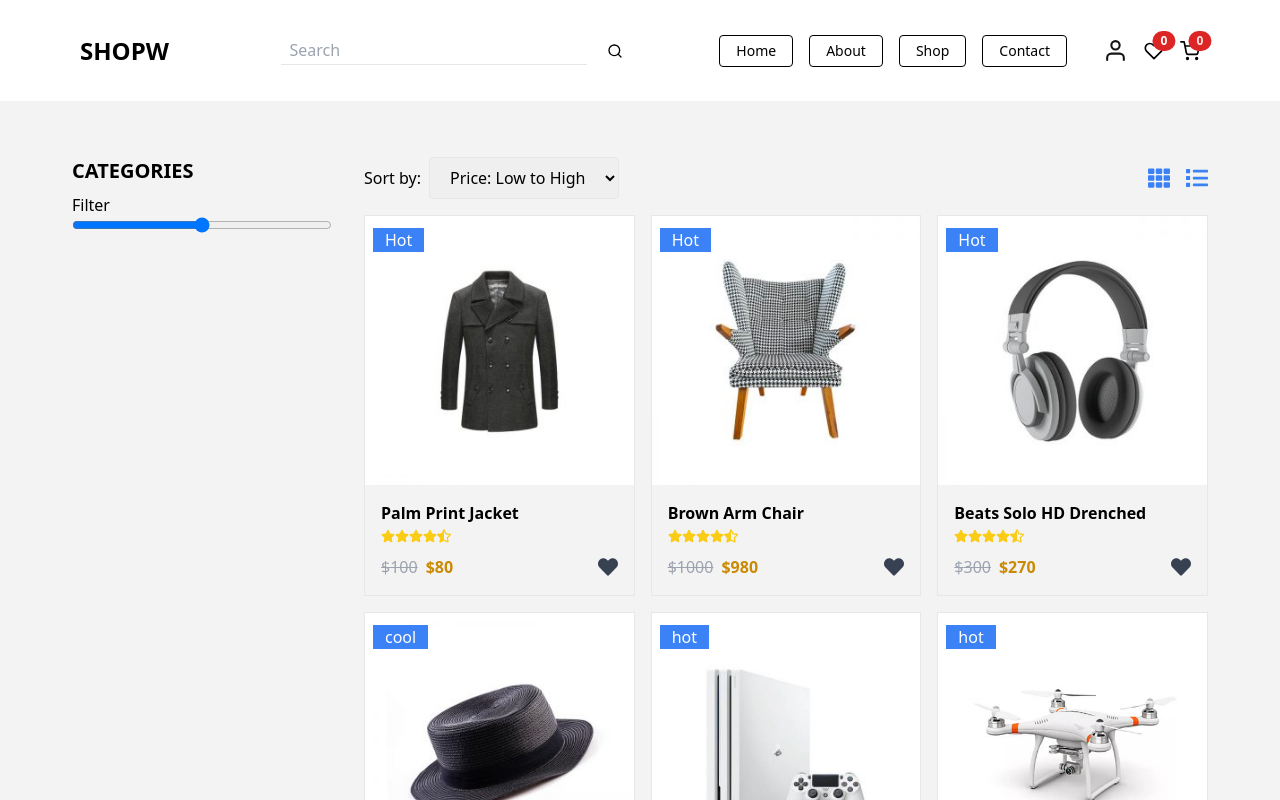
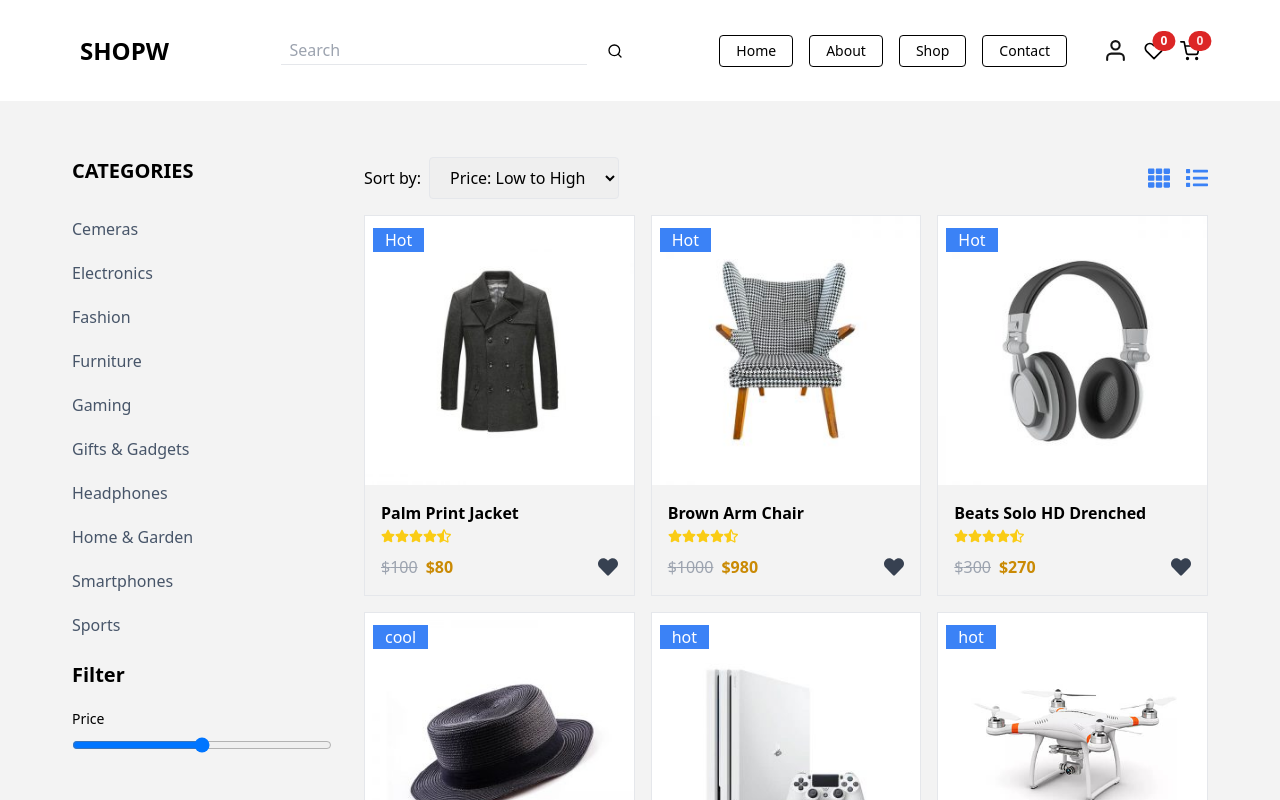
Before and after one commit to itznur07/shopw-commerce, a React (Create React App) app: page /shop in a window 1280 px wide. Shown: the top 800 px of the page. Built offline with nearby package versions, Linux system fonts and the light colour scheme.

Commit message:
some changes

```diff
--- a/src/Components/Cart.js
+++ b/src/Components/Cart.js
@@ -29,11 +29,13 @@ const Cart = () => {
           <p className='font-semibold text-2xl'>Total: ${totalCost}</p>
         </div>
         <div className='flex justify-end my-3'>
-          <Link to='/checkout'>
-            <button className=' bg-black text-white py-2 px-4 w-36'>
-              Checkout
-            </button>
-          </Link>
+          {cart.length === 0 ? null : (
+            <Link to='/checkout'>
+              <button className=' bg-black text-white py-2 px-4 w-36'>
+                Checkout
+              </button>
+            </Link>
+          )}
         </div>
       </div>
     </>
--- a/src/Components/CartSideView.js
+++ b/src/Components/CartSideView.js
@@ -1,6 +1,7 @@
 import { AiOutlineClose } from "react-icons/ai";
 import { FaTrash } from "react-icons/fa";
 import { useDispatch, useSelector } from "react-redux";
+import { Link } from "react-router-dom";
 import { removeFromCart } from "../store/reducers/productsSlice";
 
 const ProductCartSidebar = ({ isOpen, onClose }) => {
@@ -58,9 +59,14 @@ const ProductCartSidebar = ({ isOpen, onClose }) => {
           <p>Subtotal:</p>
           <p className='font-semibold'>${total}</p>
         </div>
-        <button className='bg-black text-white py-2 px-4 w-full'>
-          Checkout
-        </button>
+
+        {cart.length === 0 ? null : (
+          <Link to='/checkout'>
+            <button className='bg-black text-white py-2 px-4 w-full'>
+              Checkout
+            </button>
+          </Link>
+        )}
       </div>
     </div>
   );
--- a/src/Components/Navigaion.js
+++ b/src/Components/Navigaion.js
@@ -4,7 +4,6 @@ import { useSelector } from "react-redux";
 import { Link } from "react-router-dom";
 
 const Navigation = () => {
-
   const { cart, wish } = useSelector((state) => state.products);
 
   /** Get Qty Lenght for Show Frontend */
@@ -13,7 +12,7 @@ const Navigation = () => {
 
   return (
     <>
-      <div className='bg-white'>
+      <div className='bg-white relative'>
         <nav className='flex items-center justify-between flex-wrap  p-6 md:mx-14'>
           {/* logo here */}
           <div className='flex items-center flex-shrink-0 text-black mr-6'>
@@ -58,17 +57,22 @@ const Navigation = () => {
             >
               Shop
             </Link>
+
             <Link
               to='/contact'
               className='inline-block text-sm px-4 py-2 leading-none border rounded text-black border-black hover:border-transparent hover:text-blue-500 hover:bg-white mt-4 lg:mt-0 ml-4'
             >
               Contact
             </Link>
+            <div>
               {/* login & cart & wish icon here */}
               <div className='flex items-center ml-9'>
                 <Link to='/signup'>
                   {" "}
-                <FiUser className='text-black cursor-pointer animate-pulse' size={25} />
+                  <FiUser
+                    className='text-black cursor-pointer animate-pulse'
+                    size={25}
+                  />
                 </Link>
                 <Link to='/wishlist' className='inline-block relative ml-4'>
                   <FiHeart className='text-black' size={20} />
@@ -84,6 +88,7 @@ const Navigation = () => {
                 </Link>
               </div>
             </div>
+          </div>
         </nav>
       </div>
     </>
--- a/src/Components/Shop.js
+++ b/src/Components/Shop.js
@@ -53,9 +53,94 @@ const Shop = () => {
         {/* Categories Sidebar */}
         <div className='flex flex-col w-1/4 p-4'>
           <h2 className='text-xl uppercase font-bold mb-2'>Categories</h2>
+
+          <ul className='list-none md:space-y-5 text-md font-medium text-slate-600 my-6'>
+            <li>
+              <a
+                href='# '
+                className=''
+              >
+                Cemeras
+              </a>
+            </li>
+            <li>
+              <a
+                href='# '
+                className=''
+              >
+                Electronics
+              </a>
+            </li>
+            <li>
+              <a
+                href='# '
+                className=''
+              >
+                Fashion
+              </a>
+            </li>
+            <li>
+              <a
+                href='# '
+                className=''
+              >
+                Furniture
+              </a>
+            </li>
+            <li>
+              <a
+                href='# '
+                className=''
+              >
+                Gaming
+              </a>
+            </li>
+            <li>
+              <a
+                href='# '
+                className=''
+              >
+                Gifts & Gadgets
+              </a>
+            </li>
+            <li>
+              <a
+                href='# '
+                className=''
+              >
+               Headphones
+              </a>
+            </li>
+            <li>
+              <a
+                href='# '
+                className=''
+              >
+               Home & Garden
+              </a>
+            </li>
+            <li>
+              <a
+                href='# '
+                className=''
+              >
+              Smartphones
+              </a>
+            </li>
+            <li>
+              <a
+                href='# '
+                className=''
+              >
+              Sports
+              </a>
+            </li>
+          </ul>
+
           {/* Dropdowns or Filter Ranges here */}
-          <h1>Filter</h1>
-          <input type='range' name='' id='' />
+          <h1 className="text-xl font-semibold">Filter</h1>
+          <span className="text-sm font-medium mt-5">Price</span>
+          <input type='range' name='' id='' className="mt-2" />
           {/* ... */}
         </div>
 
```
Also changed, not shown: src/Components/ProductQuickLink.js (added, +14 -0 lines). Lines whose indentation alone changed are shown as unchanged.
